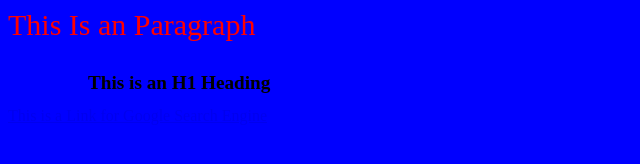
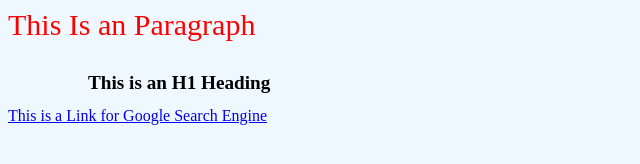
Before and after one commit to BhanuPratap23/Assisgnment0.2, a plain HTML site: page index.html in a window 1280 px wide. Shown: the whole page, without its empty margins (0-640 px from the left). Drawn offline with Linux system fonts and the light colour scheme.

Commit message:
Update index.html

```diff
--- a/index.html
+++ b/index.html
@@ -1,7 +1,7 @@
 <html>
   <head>
   </head>
-  <body style="background-color:blue">
+  <body style="background-color:#F0F8FF">
   <p style="color:red;font-size:30px">This Is an Paragraph</p>
   <h1 style="margin-left:80px;font-size:1.2em">This is an H1 Heading</h1>
   <a href="https://www.google.com/">This is a Link for Google Search Engine</a>
```
